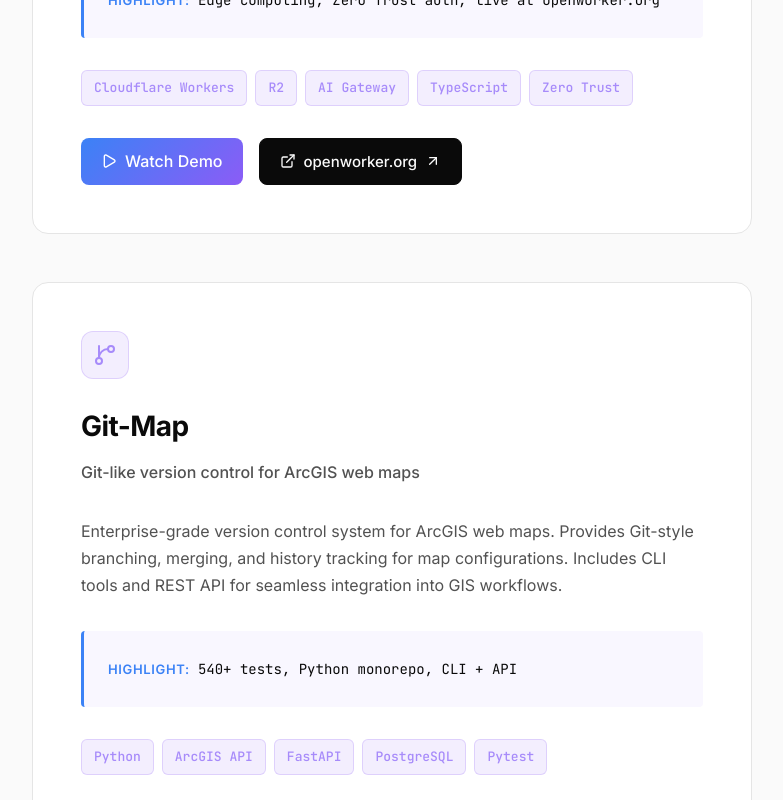
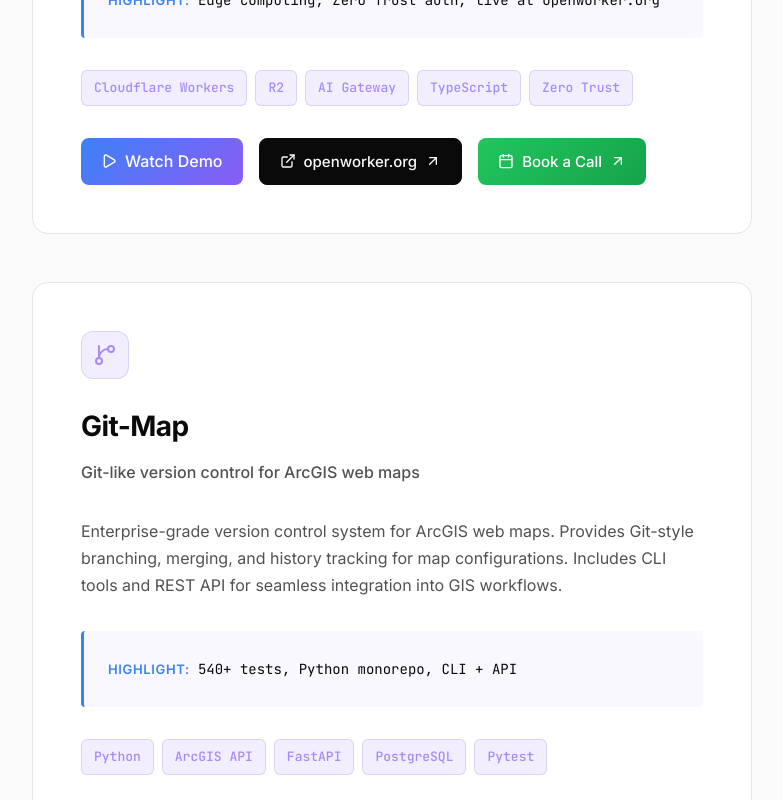
Before and after one commit to 14-TR/TR.dev, a React (Vite) app: page / in a window 1280 px wide. Shown: the part 2840-3640 px from the top of the page, without its empty margins (248-1031 px from the left). Built offline with nearby package versions, Linux system fonts and the light colour scheme.

Commit message:
Update email to tr@ingramgeoai.com, add booking link to OpenWorker

```diff
--- a/src/App.css
+++ b/src/App.css
@@ -767,3 +767,15 @@
   opacity: 0.9;
   transform: translateY(-2px);
 }
+
+/* Booking button */
+.project-link--booking {
+  background: linear-gradient(135deg, #22c55e, #16a34a);
+  border: none;
+  color: white !important;
+}
+
+.project-link--booking:hover {
+  opacity: 0.9;
+  transform: translateY(-2px);
+}
--- a/src/App.jsx
+++ b/src/App.jsx
@@ -1,6 +1,6 @@
 import { useEffect, useRef, useState } from 'react'
 import { motion, useInView } from 'framer-motion'
-import { Mail, Phone, Linkedin, ArrowUpRight, Github, ExternalLink, Star, GitBranch, Database, Workflow, Zap, Globe, Server, Play, X } from 'lucide-react'
+import { Mail, Phone, Linkedin, ArrowUpRight, Github, ExternalLink, Star, GitBranch, Database, Workflow, Zap, Globe, Server, Play, X, Calendar } from 'lucide-react'
 import './App.css'
 
 const fadeInUp = {
@@ -118,6 +118,13 @@
               <ArrowUpRight size={14} />
             </a>
           )}
+          {project.booking && (
+            <a href={project.booking} target="_blank" rel="noopener noreferrer" className="project-link project-link--booking">
+              <Calendar size={16} />
+              <span>Book a Call</span>
+              <ArrowUpRight size={14} />
+            </a>
+          )}
         </div>
       </div>
     </motion.article>
@@ -156,6 +163,7 @@
       highlight: 'Edge computing, Zero Trust auth, live at openworker.org',
       demo: 'https://openworker.org',
       demoLabel: 'openworker.org',
+      booking: 'https://calendar.app.google/JauXioh8u8J5yLMv9',
       tech: ['Cloudflare Workers', 'R2', 'AI Gateway', 'TypeScript', 'Zero Trust'],
       icon: <Zap size={24} />,
       video: `${BASE_URL}videos/OpenWorker.mp4`
@@ -404,8 +412,8 @@
               <h2 className="section__heading">Get in Touch</h2>
             </motion.div>
             <motion.div className="contact__links" variants={fadeInUp}>
-              <a href="mailto:tyeingram@gmail.com" className="contact__link">
-                <Mail /> tyeingram@gmail.com
+              <a href="mailto:tr@ingramgeoai.com" className="contact__link">
+                <Mail /> tr@ingramgeoai.com
               </a>
               <a href="https://www.linkedin.com/in/tr-ingram/" target="_blank" rel="noopener noreferrer" className="contact__link">
                 <Linkedin /> LinkedIn <ArrowUpRight size={14} />
```
Also changed, not shown: 3 other files (tests, documents, lock files or other folders).
